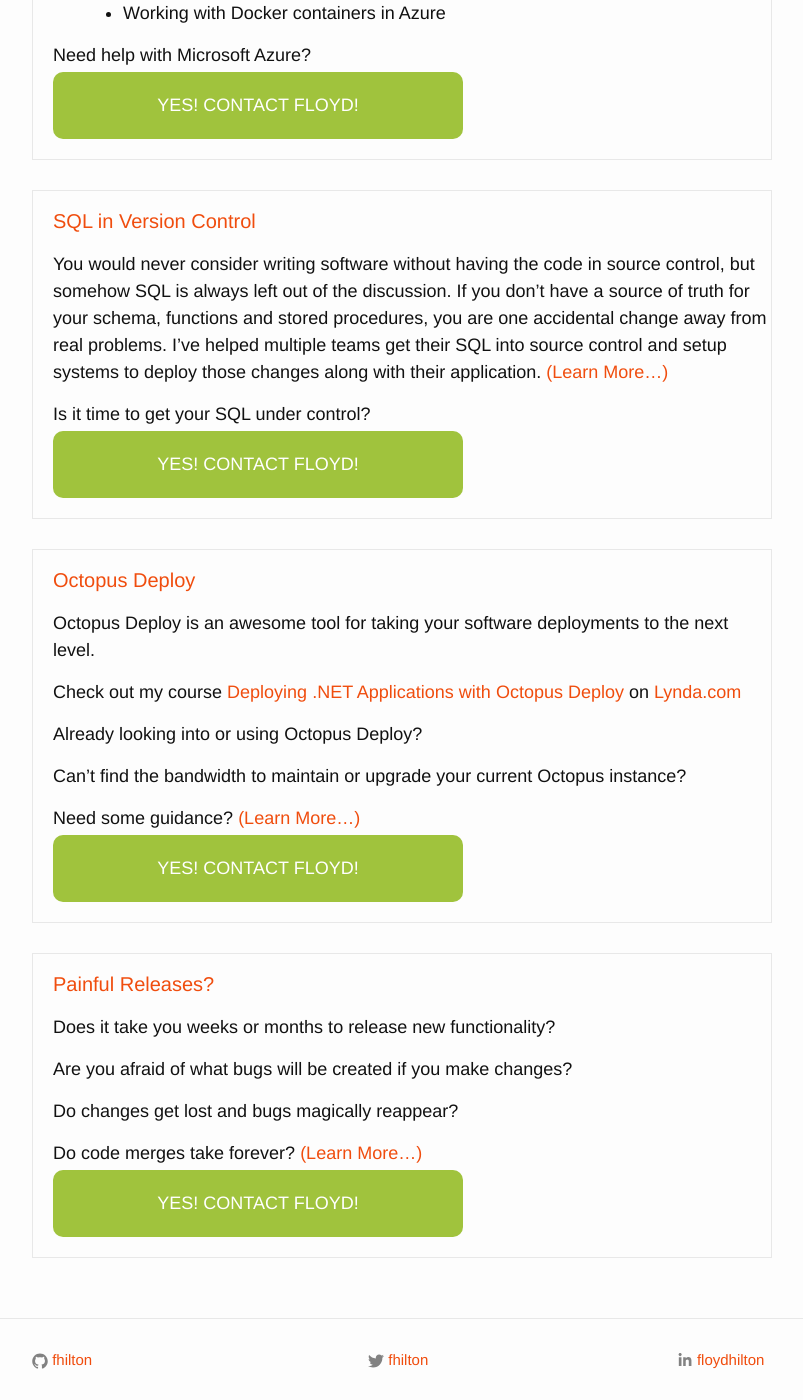
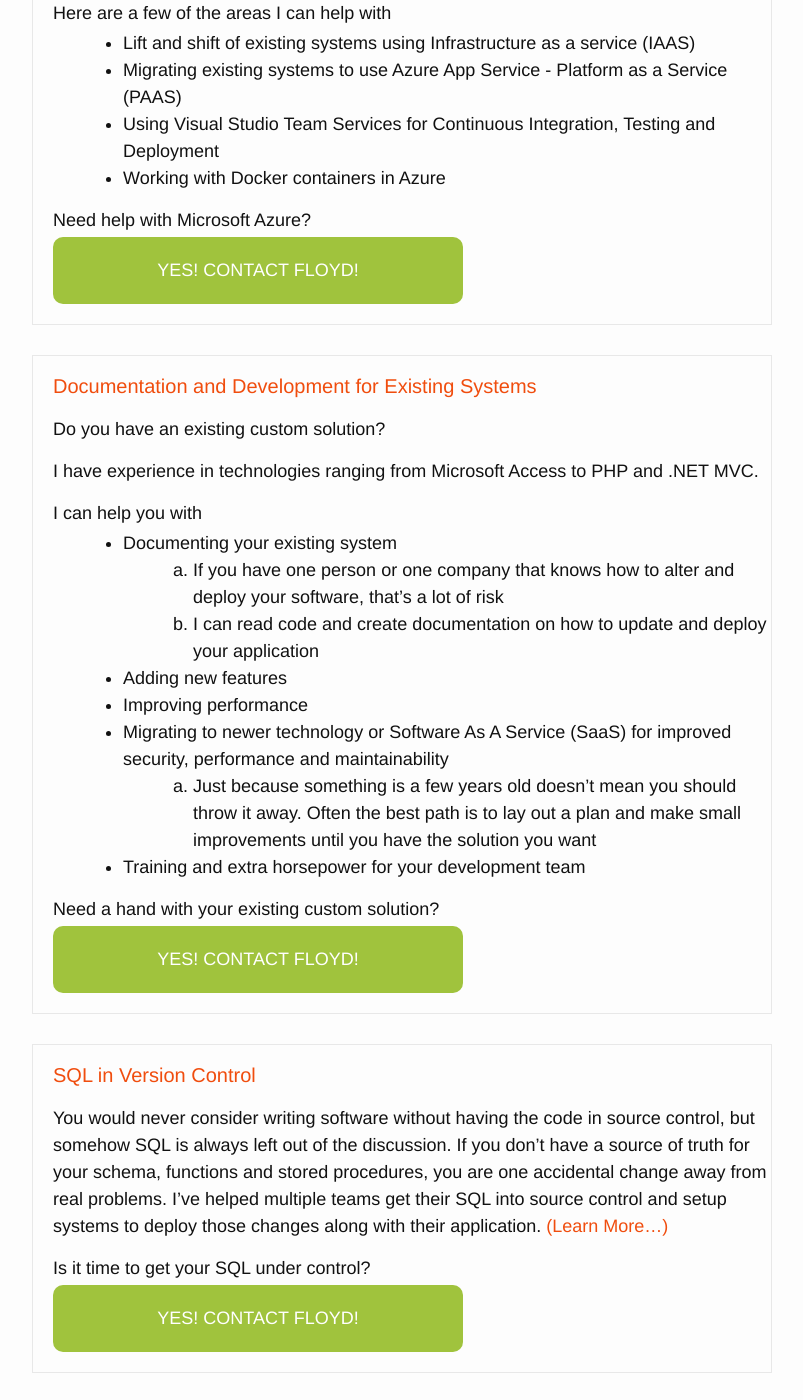
Before and after one commit to fhilton/fhilton.github.io, a Jekyll site: the page built from services.html, in a window 1280 px wide and 1400 px high, scrolled down 522 px. Shown: the whole window, without its empty margins (238-1041 px from the left). Built offline with Jekyll 4.4.1, drawn with Linux system fonts in a browser that asks for light colours; some of the changed text lies outside the part shown.

Commit message:
Updated services.

```diff
--- /dev/null
+++ b/_includes/existingSystems.md
@@ -0,0 +1,17 @@
+Do you have an existing custom solution?
+
+I have experience in technologies ranging from Microsoft Access to PHP and .NET MVC.
+
+I can help you with
+
+- Documenting your existing system
+    - If you have one person or one company that knows how to alter and deploy your software, that's a lot of risk
+    - I can read code and create documentation on how to update and deploy your application
+- Adding new features
+- Improving performance
+- Migrating to newer technology or Software As A Service (SaaS) for improved security, performance and maintainability
+    - Just because something is a few years old doesn't mean you should throw it away. Often the best path is to lay out a plan and make small improvements until you have the solution you want
+- Training and extra horsepower for your development team
+
+
+Need a hand with your existing custom solution?
--- a/_includes/services.html
+++ b/_includes/services.html
@@ -1,7 +1,17 @@
 <div>
     <h3>How can I help you?</h3>
 
+    <ul>
+        <li><a href="#Cloud">Microsoft Azure and the Cloud</a></li>
+        <li><a href="#Custom">Documentation and Development for Existing Systems</a></li>
+        <li><a href="#VersionControl">SQL in Version Control</a></li>
+        <li><a href="#Octopus">Octopus Deploy</a></li>
+        <li><a href="#Releases">Painful Releases</a></li>
+    </ul>
+<br>
+
       <div class="section-block">
+        <a name="Cloud"></a>
         <h4>Microsoft Azure and the Cloud</h4>
         {% capture my_include %}{% include azure.md %}{% endcapture %}
         {{ my_include | markdownify }}
@@ -10,7 +20,18 @@
         {% include contact.html %}
     </div>
 
+    <div class="section-block">
+        <a name="Custom"></a>
+        <h4>Documentation and Development for Existing Systems</h4>
+        {% capture my_include %}{% include existingSystems.md %}{% endcapture %}
+        {{ my_include | markdownify }}
+
+
+        {% include contact.html %}
+    </div>
+
      <div class="section-block">
+        <a name="VersionControl"></a>
         <h4>SQL in Version Control</h4>
         {% capture my_include %}{% include sqlInVersionControl.md %}{% endcapture %}
         {{ my_include | markdownify }}
@@ -19,6 +40,7 @@
     </div>
 
     <div class="section-block">
+        <a name="Octopus"></a>
         <h4>Octopus Deploy</h4>
         {% capture my_include %}{% include octopusDeploy.md %}{% endcapture %}
         {{ my_include | markdownify }}
@@ -27,6 +49,7 @@
     </div>
 
     <div class="section-block">
+        <a name="Releases"></a>
         <h4>Painful Releases?</h4>
         {% capture my_include %}{% include releases.md %}{% endcapture %}
         {{ my_include | markdownify }}
```
